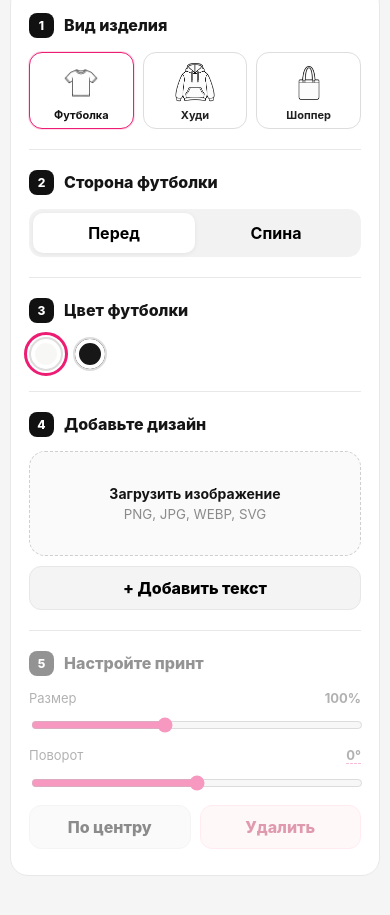
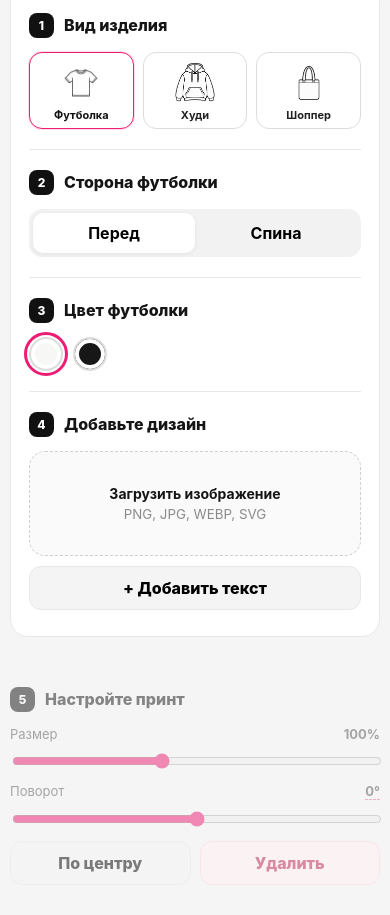
Before and after one commit to Sergey6112/monotshirt, a plain HTML site: page index.html in a window 390 px wide. Shown: the part 969-1884 px from the top of the page. Before the commit the page ends 1855 px from the top, so only its background shows below. Drawn offline with Linux system fonts and the light colour scheme.

Commit message:
Add files via upload

```diff
--- a/app.js
+++ b/app.js
@@ -441,5 +441,23 @@ async function exportSvg(){
     btn.disabled=false;btn.textContent=oldText;
   }
 }
+
+const editPanelHome={
+  parent:editPanel.parentNode,
+  next:editPanel.nextSibling
+};
+function placeEditPanelForViewport(){
+  const slot=$('#mobileEditPanelSlot');
+  if(!slot)return;
+  const mobile=window.matchMedia('(max-width: 760px)').matches;
+  if(mobile){
+    if(editPanel.parentNode!==slot) slot.appendChild(editPanel);
+  }else if(editPanel.parentNode!==editPanelHome.parent){
+    editPanelHome.parent.insertBefore(editPanel,editPanelHome.next);
+  }
+}
+window.addEventListener('resize',placeEditPanelForViewport);
+placeEditPanelForViewport();
+
 $('#downloadBtn').onclick=exportSvg;
 refresh();
--- a/index.html
+++ b/index.html
@@ -9,7 +9,7 @@
   <link rel="preconnect" href="https://fonts.googleapis.com">
   <link rel="preconnect" href="https://fonts.gstatic.com" crossorigin>
   <link href="https://fonts.googleapis.com/css2?family=Anton&family=Bebas+Neue&family=Montserrat:wght@400;700;800;900&family=Oswald:wght@400;600;700&family=Roboto+Condensed:wght@400;700&display=swap" rel="stylesheet">
-  <link rel="stylesheet" href="styles.css?v=20260828-0948" />
+  <link rel="stylesheet" href="styles.css?v=20260828-1010" />
 </head>
 <body>
   <header class="topbar">
@@ -135,6 +135,8 @@
         <span>Файл лучше загружать в PNG с прозрачным фоном</span>
       </div>
     </section>
+
+    <div id="mobileEditPanelSlot"></div>
   </main>
 
   <dialog id="textDialog">
@@ -148,6 +150,6 @@
     </form>
   </dialog>
 
-  <script src="app.js?v=20260828-0948"></script>
+  <script src="app.js?v=20260828-1010"></script>
 </body>
 </html>
--- a/styles.css
+++ b/styles.css
@@ -46,3 +46,20 @@ dialog{border:0;border-radius:18px;padding:0;box-shadow:0 18px 70px #0003}dialog
 .product-tab.active .product-icon-img{transform:scale(1.03)}
 
 .product-icon-img{background:transparent!important;filter:none!important;box-shadow:none!important;mix-blend-mode:normal}
+
+#mobileEditPanelSlot{display:none}
+@media(max-width:760px){
+  #mobileEditPanelSlot{
+    display:block;
+    width:100%;
+    order:3;
+  }
+  #mobileEditPanelSlot #editPanel{
+    display:block;
+    width:100%;
+    margin-top:12px;
+  }
+  #mobileEditPanelSlot #editPanel.disabled{
+    opacity:.5;
+  }
+}
```
